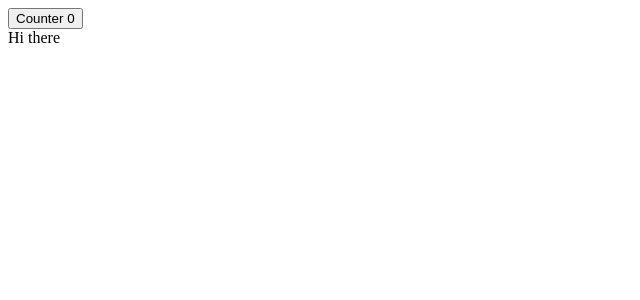
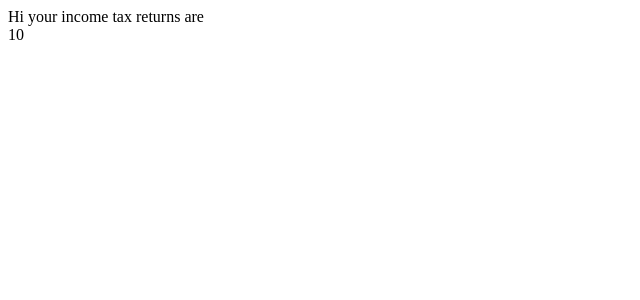
Before and after one commit to Tridib11/Cohort, a React (Vite) app in the folder week-6-react/week-6.2/: page / in a window 1280 px wide. Shown: the top 300 px of the page, without its empty margins (0-640 px from the left). Built offline with nearby package versions, Linux system fonts and the light colour scheme.

Commit message:
feat: Add Ref component for displaying income tax returns with useRef

```diff
--- /dev/null
+++ b/week-6-react/week-6.2/src/Ref.jsx
@@ -0,0 +1,22 @@
+import React, { useEffect, useRef, useState } from "react";
+
+function Ref() {
+  const [incomeTax, setIncomeTax] = useState(2000);
+  const divRef = useRef();
+
+  useEffect(() => {
+    setTimeout(() => {
+      console.log(divRef.current);
+      divRef.current.textContent = 10;
+    }, 5000);
+  }, []);
+
+  return (
+    <div>
+      Hi your income tax returns are
+      <div ref={divRef}>{incomeTax}</div>
+    </div>
+  );
+}
+
+export default Ref;
--- a/week-6-react/week-6.2/src/main.jsx
+++ b/week-6-react/week-6.2/src/main.jsx
@@ -5,6 +5,7 @@ import ReactDOM from 'react-dom/client'
 // import ButtonCLicker from './ButtonCLicker.jsx'
 import Memo from './Memo.jsx'
 import Callback from './Callback.jsx'
+import Ref from './Ref.jsx'
 
 ReactDOM.createRoot(document.getElementById('root')).render(
   <React.StrictMode>
@@ -12,6 +13,7 @@ ReactDOM.createRoot(document.getElementById('root')).render(
     {/* <IdEndoint/> */}
     {/* <ButtonCLicker/> */}
     {/* <Memo/> */}
-    <Callback/>
+    {/* <Callback/> */}
+    <Ref/>
   </React.StrictMode>,
 )
```
